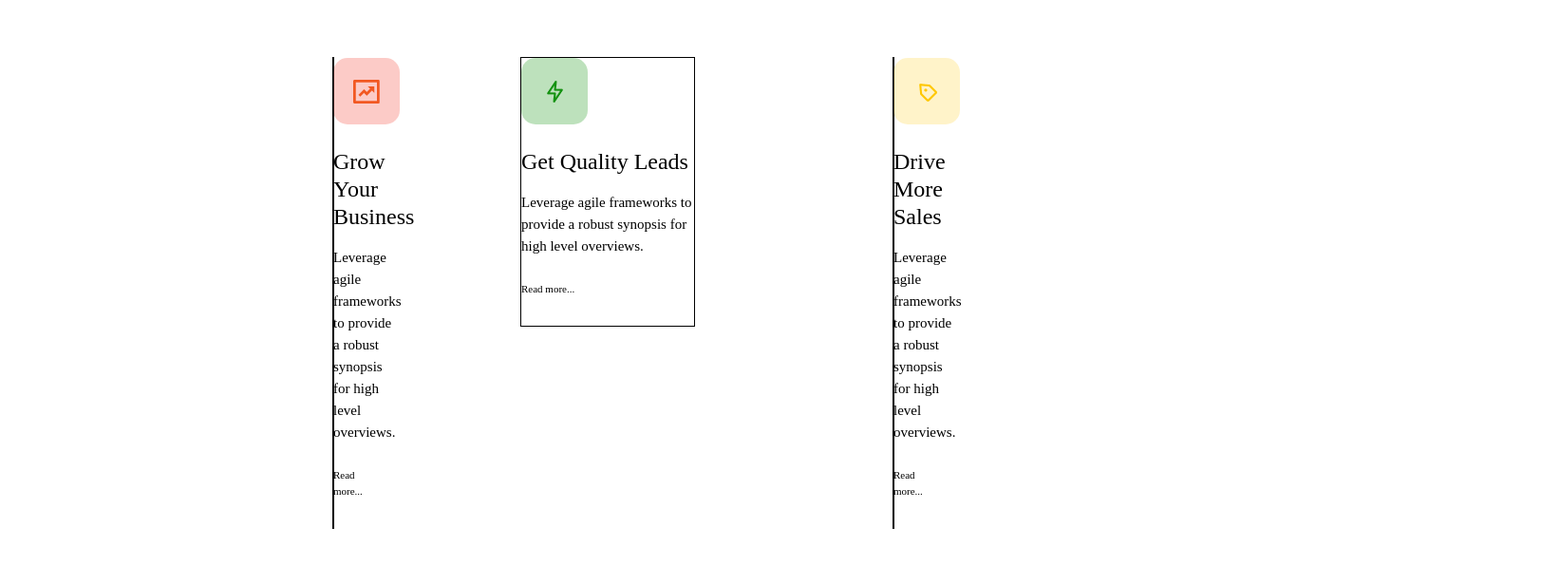
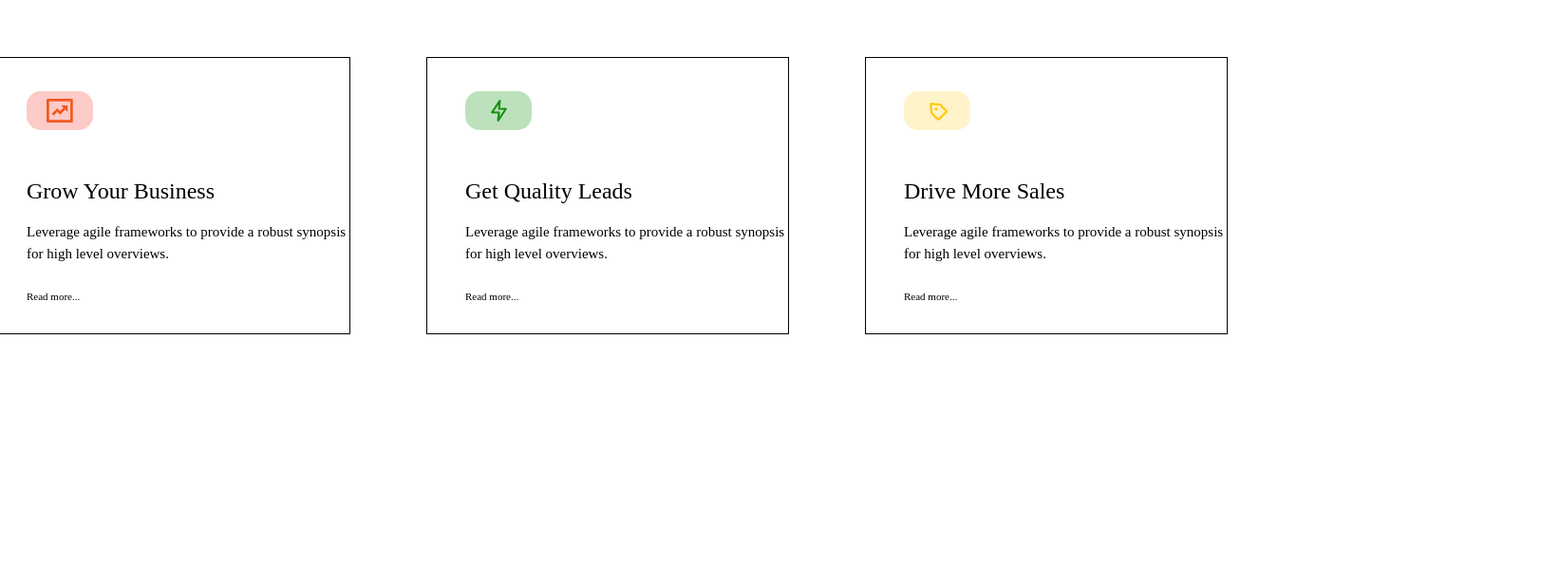
Before and after one commit to am1bestofluck/HtmlCssBasics, a plain HTML site: page dz4/index2.html in a window 1280 px wide. Shown: the part 236-832 px from the top of the page at 95% size, 1643 px wide, since content can reach past the window. Before the commit the page ends 802 px from the top, so only its background shows below. Drawn offline with Linux system fonts and the light colour scheme.

Commit message:
t2 ready?

```diff
--- a/dz4/css2/fonts.css
+++ b/dz4/css2/fonts.css
@@ -2,7 +2,7 @@
     font-family: gilroy-bold;
     src: local(Gilroy-Bold);
     font-family: gilroy-regular;
-	src:local(Gilroy-Regular);
+    src: local(Gilroy-Regular);
 }
 
 .header {
@@ -15,7 +15,6 @@
     font-family: gilroy-regular;
     font-size: 15px;
     line-height: 23px;
-
 }
 
 .next {
@@ -24,11 +23,10 @@
     line-height: 17px;
 }
 
-
 a {
     font-size: inherit;
     text-decoration: none;
     font-family: inherit;
     color: inherit;
-	color:inherit;
+    color: inherit;
 }
--- a/dz4/css2/main.css
+++ b/dz4/css2/main.css
@@ -3,6 +3,7 @@
     padding: 0;
     /* border: 1px red solid; */
 }
+
 body {
     display: flex;
     flex-direction: row;
@@ -10,35 +11,43 @@ body {
     align-content: center;
     align-items: center;
     justify-content: center;
-    gap: 10vw;
+    /* gap: 10vw; */
+}
 
-}
 .item {
     position: relative;
-	height: 290px;
-	width: 380px;
     margin-top: 20vw;
     margin-bottom: 20vw;
     margin: 1px solid black;
-
 }
 
-.features--left, .features--mid, .features--right {
+.features--left,
+.features--mid,
+.features--right {
     position: relative;
     margin: 40px;
     display: flex;
     flex-direction: column;
-    flex-wrap: wrap;
+    flex-wrap: nowrap;
     justify-content: space-between;
     align-items: flex-start;
     border: 1px black solid;
+    height: 290px;
+    width: 380px;
 }
+
 .features--left {
     margin-left: 350px;
 }
 
 .features--right {
     margin-right: 350px;
+}
+
+.header,
+.note,
+.next {
+    margin-left: 40px;
 }
 
 .header {
@@ -49,13 +58,15 @@ body {
 
 .note {
     margin-bottom: 25px;
+}
 
-}
 .next {
     margin-bottom: 30px;
 }
 
-.pickbg--red, .pickbg--green, .pickbg--orange {
+.pickbg--red,
+.pickbg--green,
+.pickbg--orange {
     border-radius: 15px;
     width: 70px;
     height: 70px;
@@ -64,16 +75,19 @@ body {
     flex-wrap: nowrap;
     justify-content: center;
     align-items: center;
+    margin-left: 40px;
+    margin-top: 35px;
+    margin-bottom: 25px;
 }
 
 .pickbg--red {
-	background-color: rgba(242,48,34,25%);
+    background-color: rgba(242, 48, 34, 25%);
 }
 
 .pickbg--green {
-	background-color: rgba(20,146,17,28%);
+    background-color: rgba(20, 146, 17, 28%);
 }
 
 .pickbg--orange {
-	background-color: rgba(255,205,29,24%);
+    background-color: rgba(255, 205, 29, 24%);
 }
```
Lines whose indentation alone changed are shown as unchanged.
